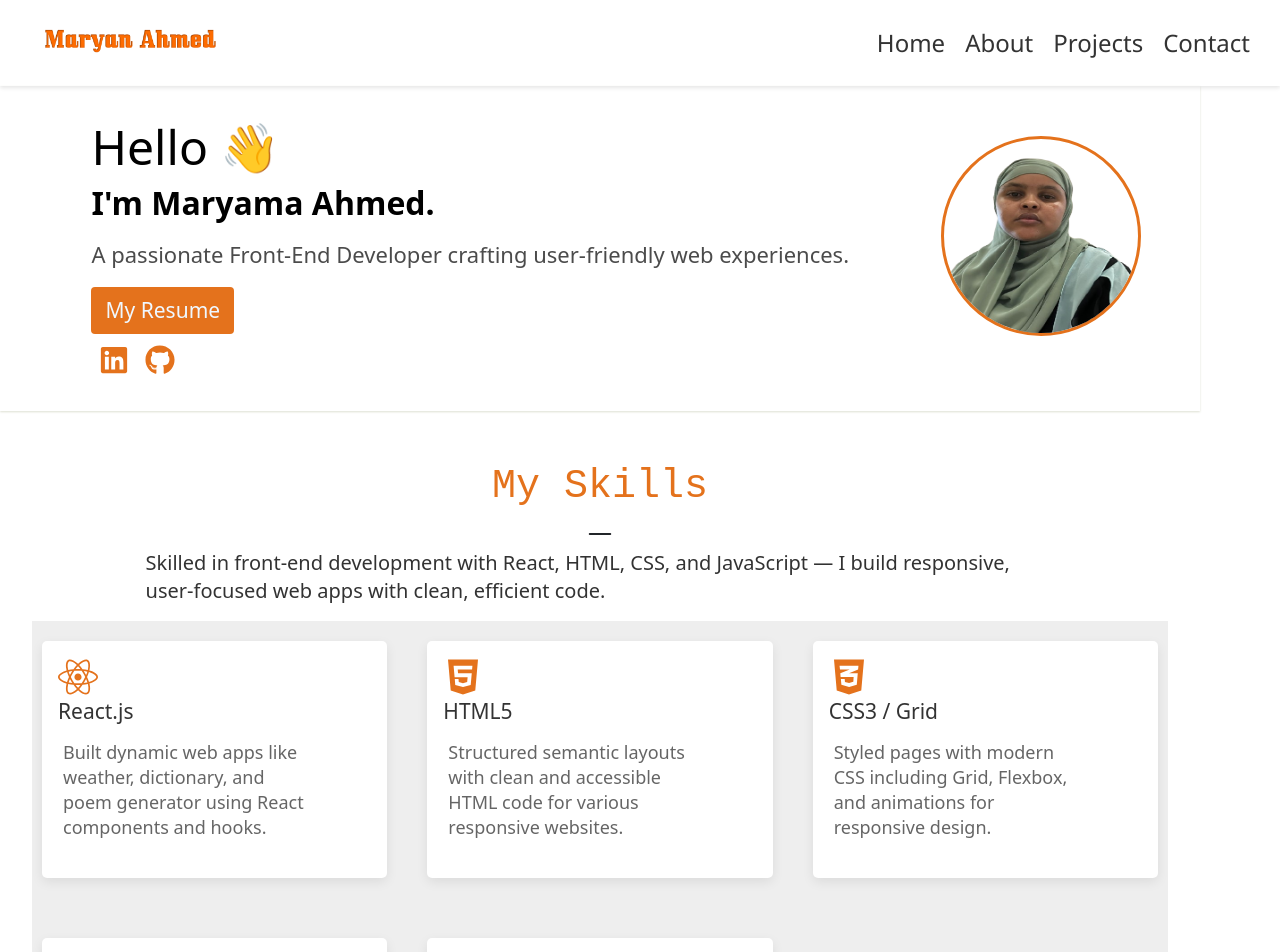
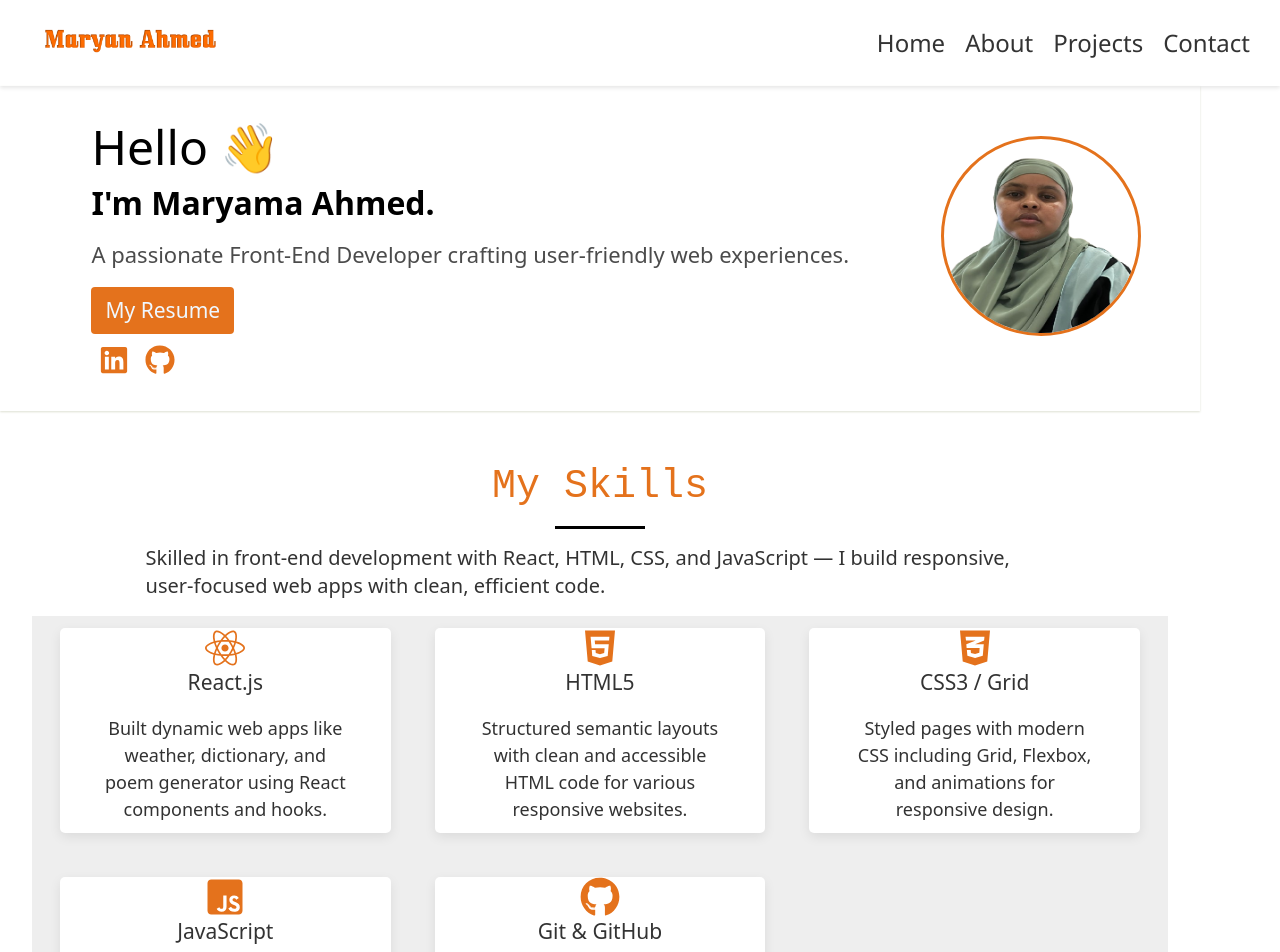
Before and after one commit to ZaamiAhmed/MaryamAhmed, a React (Create React App) app in the folder my-portfolio/: page / in a window 1280 px wide. Shown: the top 952 px of the page. Built offline with nearby package versions, Linux system fonts and the light colour scheme.

Commit message:
updated skills section

```diff
--- a/my-portfolio/src/components/Skills.jsx
+++ b/my-portfolio/src/components/Skills.jsx
@@ -6,7 +6,10 @@ export default function Skills() {
         <div className="skills-container">
   <div className="skills-content">
     <h2>My Skills</h2>
-    <BsDashLg size={30} className="simple-line"/>
+     <BsDashLg size={30}  className="simple-line"/>
+    {/* <div className="simple-line">
+
+        </div> */}
     <p>
       Skilled in front-end development with React, HTML, CSS, and JavaScript —
       I build responsive, user-focused web apps with clean, efficient code.
--- a/my-portfolio/src/components/skills.css
+++ b/my-portfolio/src/components/skills.css
@@ -18,6 +18,7 @@
   color: #e4721c;
   /* white-space: nowrap; */
   font-family: monospace;
+   margin-bottom: 0.3rem;
 }
 .skills-container p{
     font-size: 20px;
@@ -27,15 +28,20 @@
   /* text-align: center; */
   max-width: 80%;
   /* padding: 15px; */
+   margin-top: 0.3rem;
 }
 .simple-line{
-    margin: 0;
+   height: 3px;
+  width: 90px;
+background-color: #000;
+  margin: 10px 0;
 }
 .skills-card{
  background-color: #eee;
   display: grid;
  grid-template-columns: repeat(3,4fr);
   gap: 20px;
+  padding: 0 1rem;
 
 }
 .skill-card h3{
@@ -44,10 +50,11 @@
     color: #333;
 }
 .skill-card p{
-    font-size: 18px;
-    opacity: 0.6;
-    line-height: 1.4;
-    padding: 5px;
+  font-size: 18px;
+    line-height: 1.5;
+    padding: 10px 5px;
+    margin: 0 auto;
+    /* text-align: center; */
 }
 .card-icon{
     color: #e4721c;
@@ -55,12 +62,12 @@
 }
 .skill-card{
   background-color: #fff;
-  /* text-align: center; */
-  padding: 1rem;
+  text-align: center;
  box-shadow: 0 4px 12px rgba(0,0,0,0.08);
   transition: transform 0.2s ease;
-   margin: 20px 10px;
+   margin: 12px;
    border-radius: 5px;
+
 
 }
 .skill-card:hover {
```
